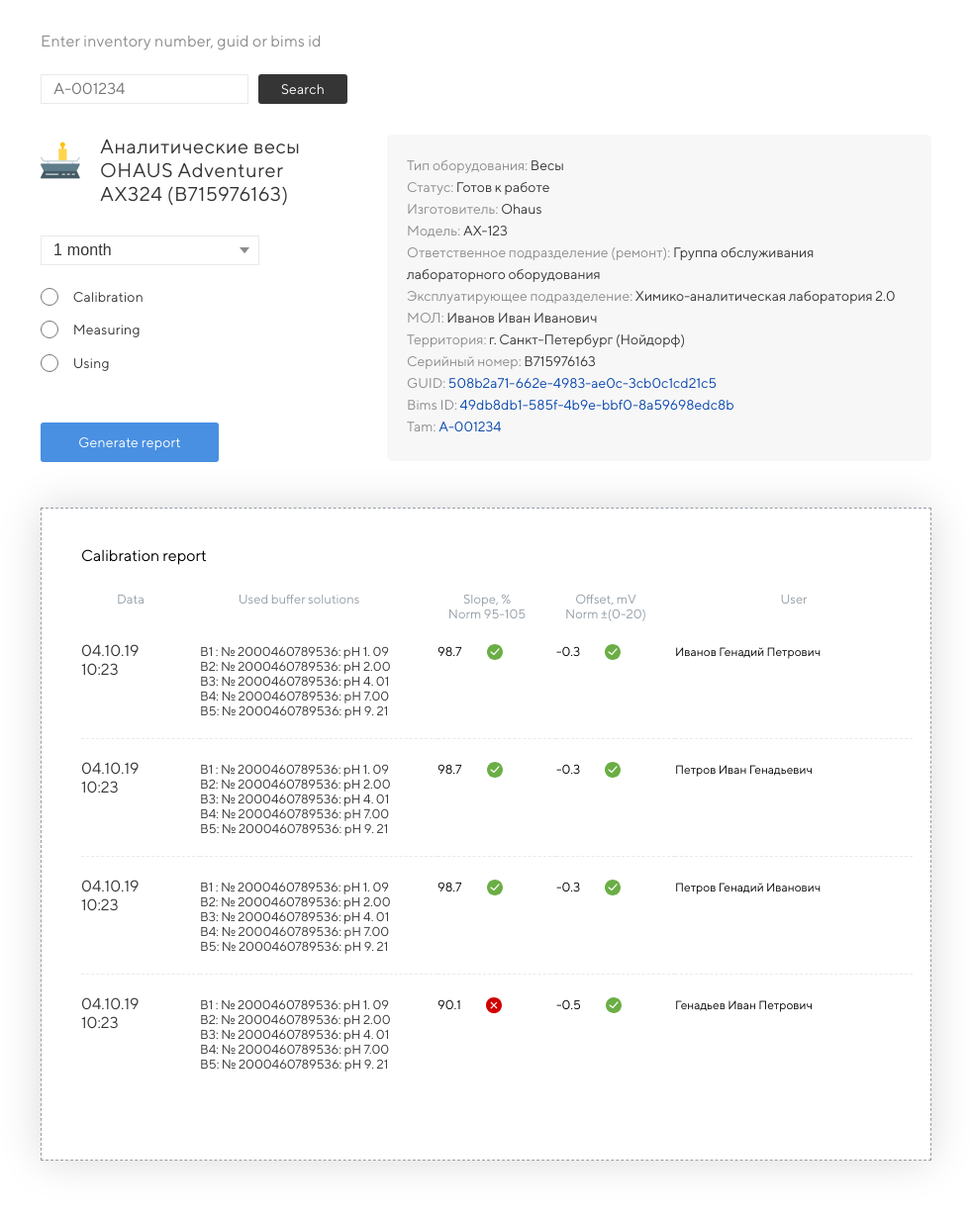
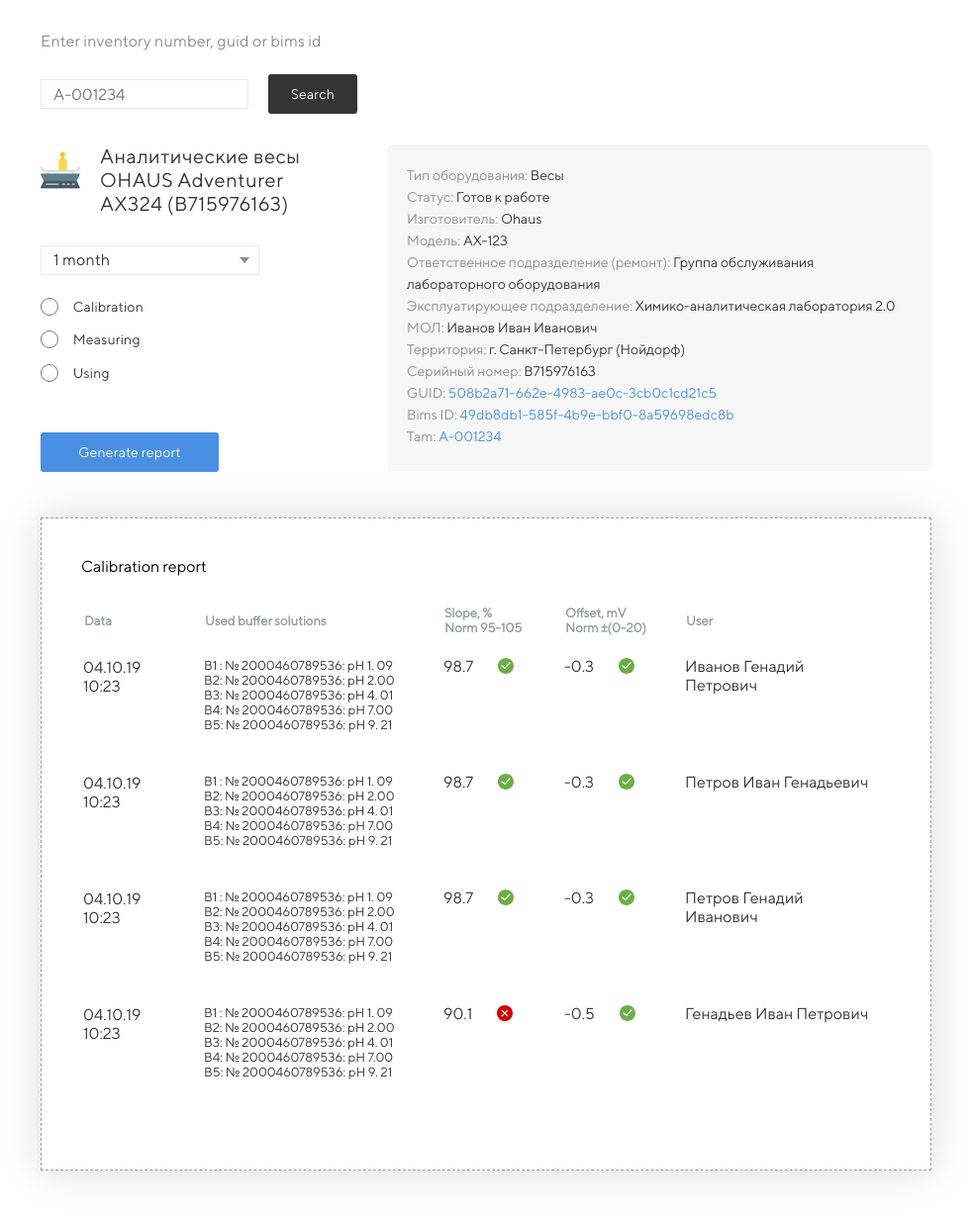
Before and after one commit to ibiach/biocard_task, a website: page index.html in a window 1280 px wide. Shown: the whole page at 99% size, without its empty margins (149-1130 px from the left). Drawn offline with Linux system fonts and the light colour scheme; files whose address does not match are found by name.

Commit message:
adding classes

```diff
--- a/css/device.css
+++ b/css/device.css
@@ -23,19 +23,17 @@
 	font-size: 20px;
 	line-height: 24px;
 	letter-spacing: 0.5px;
-	font-feature-settings: 'pnum' on, 'lnum' on;
 }
 
 .content-pic {
 	max-width: 40px;
-	padding-top: 6px;
-	padding-right: 20px;
+	margin-top: 6px;
+	margin-right: 20px;
 }
 
 .option > input {
 	width: 18px;
 	height: 18px;
-	margin: 0;
 }
 
 .months {
@@ -46,7 +44,7 @@
 	margin-bottom: 20px;
 	padding-left: 12px;
 	color: #353535;
-	font-weight: normal;
+	font-weight: 6000;
 	font-size: 16px;
 	line-height: 24px;
 	letter-spacing: 0.16px;
@@ -55,17 +53,17 @@
 	background-position-x: 200px;
 	border: 1px solid #e9e9e9;
 	border-radius: 0;
+	cursor: pointer;
 	appearance: none;
-	font-feature-settings: 'pnum' on, 'lnum' on;
 }
 
 .form__report-options {
+	margin-bottom: 50px;
 	color: #353535;
 	font-weight: normal;
 	font-size: 14px;
 	line-height: 20px;
 	letter-spacing: 0.16px;
-	font-feature-settings: 'pnum' on, 'lnum' on;
 }
 
 .option {
@@ -76,21 +74,12 @@
 label {
 	padding-left: 12px;
 	vertical-align: middle;
+	cursor: pointer;
 }
 
-.submit > input {
+.form__report-btn {
 	width: 180px;
-	height: 40px;
-	margin-top: 38px;
-	color: #fff;
-	font-weight: 500;
-	font-size: 14px;
-	line-height: 24px;
-	letter-spacing: 0.16px;
 	background: #4990e2;
-	border: none;
-	border-radius: 3px;
-	font-feature-settings: 'pnum' on, 'lnum' on;
 }
 
 .container__content-info {
@@ -111,7 +100,7 @@
 }
 
 .content-info_blue {
-	color: #0645ad;
+	color: #4990e2;
 }
 
 .content-info_black {
--- a/css/header.css
+++ b/css/header.css
@@ -2,16 +2,18 @@
 	width: 100%;
 }
 
-.filter {
+.header__filter {
 	display: flex;
-	height: 30px;
+	height: 40px;
 }
 
-.filter-text {
+.header__filter-text {
 	display: inline-block;
 	box-sizing: border-box;
 	width: 210px;
-	margin-right: 10px;
+	height: 30px;
+	margin: 5px 0;
+	margin-right: 20px;
 	padding: 0 10px 0 12px;
 	font-weight: normal;
 	font-size: 16px;
@@ -20,19 +22,12 @@
 	border: 1px solid #e9e9e9;
 }
 
-.filter-btn {
-	display: flex;
-	align-items: center;
-	justify-content: center;
-	box-sizing: border-box;
+.header__filter-btn {
 	width: 90px;
-	color: #fff;
-	font-weight: 500;
-	font-size: 14px;
-	line-height: 24px;
-	letter-spacing: 0.16px;
 	background: #353535;
-	border: none;
-	border-radius: 3px;
-	font-feature-settings: 'pnum' on, 'lnum' on;
 }
+
+.btn:hover {
+	opacity: 85%;
+	transition: 0.2s;
+}
--- /dev/null
+++ b/css/index.css
@@ -0,0 +1,5 @@
+@import url('./normalize.css');
+@import url('./style.css');
+@import url('./header.css');
+@import url('./device.css');
+@import url('./table.css');
--- a/css/reset.css
+++ /dev/null
@@ -1,135 +0,0 @@
-/* http://meyerweb.com/eric/tools/css/reset/
-   v2.0 | 20110126
-   License: none (public domain)
-*/
-
-html,
-body,
-div,
-span,
-applet,
-object,
-iframe,
-h1,
-h2,
-h3,
-h4,
-h5,
-h6,
-p,
-blockquote,
-pre,
-a,
-abbr,
-acronym,
-address,
-big,
-cite,
-code,
-del,
-dfn,
-em,
-img,
-ins,
-kbd,
-q,
-s,
-samp,
-small,
-strike,
-strong,
-sub,
-sup,
-tt,
-var,
-b,
-u,
-i,
-center,
-dl,
-dt,
-dd,
-ol,
-ul,
-li,
-fieldset,
-form,
-label,
-legend,
-table,
-caption,
-tbody,
-tfoot,
-thead,
-tr,
-th,
-td,
-article,
-aside,
-canvas,
-details,
-embed,
-figure,
-figcaption,
-footer,
-header,
-hgroup,
-menu,
-nav,
-output,
-ruby,
-section,
-summary,
-time,
-mark,
-audio,
-video {
-	margin: 0;
-	padding: 0;
-	font: inherit;
-	font-size: 100%;
-	vertical-align: baseline;
-	border: 0;
-}
-
-/* HTML5 display-role reset for older browsers */
-article,
-aside,
-details,
-figcaption,
-figure,
-footer,
-header,
-hgroup,
-menu,
-nav,
-section {
-	display: block;
-}
-
-body {
-	line-height: 1;
-}
-
-ol,
-ul {
-	list-style: none;
-}
-
-blockquote,
-q {
-	quotes: none;
-}
-
-blockquote::before,
-blockquote::after,
-q::before,
-q::after {
-	content: '';
-	content: none;
-}
-
-table {
-	border-collapse: collapse;
-	border-spacing: 0;
-}
--- a/css/style.css
+++ b/css/style.css
@@ -1,18 +1,18 @@
 @font-face {
-	font-weight: 400;
+	font-weight: 400, 500;
 	font-family: 'TT Norms';
 	font-style: normal;
 	src: local('TT Norms');
 	src: url('/assets/fonts/TTNorms-Regular.woff2') format('woff2');
-	src: url('/assets/fonts/TTNorms-Regular.woff') format('woff');
 }
 
 html,
 body,
 input,
-button {
+button,
+p {
+	margin: 0;
 	font-family: 'TT Norms', sans-serif;
-	font-style: normal;
 }
 
 .container {
@@ -28,5 +28,19 @@
 	font-size: 16px;
 	line-height: 24px;
 	letter-spacing: 0.16px;
-	font-feature-settings: 'pnum' on, 'lnum' on;
 }
+
+.btn {
+	align-items: center;
+	justify-content: center;
+	box-sizing: border-box;
+	height: 40px;
+	color: #fff;
+	font-weight: 500;
+	font-size: 14px;
+	line-height: 24px;
+	letter-spacing: 0.16px;
+	border: none;
+	border-radius: 3px;
+	cursor: pointer;
+}
--- a/css/table.css
+++ b/css/table.css
@@ -9,20 +9,17 @@
 	box-shadow: 0 0 40px rgb(0 0 0 / 15%);
 }
 
-table {
+.report__info {
 	box-sizing: border-box;
 }
 
-caption {
+.report__info__title {
 	text-align: left;
 }
 
 tr {
+	text-align: left;
 	border-bottom: 1px dashed #e9e9e9;
-}
-
-tr:first-child {
-	border: none;
 }
 
 tr:last-child {
@@ -39,77 +36,56 @@
 td {
 	padding: 20px 0;
 	padding-right: 20px;
+	color: #353535;
+	vertical-align: top;
+}
+
+.report__info__time {
+	min-width: 100px;
+}
+
+.report__info__time-text {
+	font-size: 16px;
+	line-height: 19px;
+}
+
+.report__info__buffer {
+	min-width: 220px;
+}
+
+.report__info__buffer-text {
 	font-size: 13px;
 	line-height: 15px;
 }
 
-th:nth-child(1) {
-	min-width: 100px;
-	padding-right: 20px;
-}
-
-th:nth-child(2) {
-	min-width: 200px;
-	padding-right: 40px;
-}
-
-th:nth-child(3) {
-	min-width: 100px;
-	padding-right: 20px;
-}
-
-th:nth-child(4) {
-	min-width: 100px;
-	padding-right: 20px;
-}
-
-th:nth-child(5) {
-	min-width: 220px;
-}
-
-td:nth-child(1) {
-	max-width: 100px;
-	color: #353535;
-	font-size: 16px;
-	line-height: 19px;
-}
-
-td:nth-child(2) {
-	min-width: 200px;
-	color: #353535;
-	font-size: 13px;
-	line-height: 15px;
-}
-
-td:nth-child(3) {
+.report__info__slope {
 	position: relative;
 	min-width: 100px;
 }
 
-td:nth-child(3)::after {
+.report__info__offset {
+	position: relative;
+	min-width: 100px;
+}
+
+.report__info__user {
+	min-width: 180px;
+}
+
+.report__info__user-text {
+	font-weight: normal;
+	font-size: 12px;
+	font-style: normal;
+	line-height: 14px;
+}
+
+.correct::after {
 	position: absolute;
 	padding-left: 25px;
 	content: url('/assets/img/Vector.svg');
 }
 
-td:nth-child(4) {
-	position: relative;
-	min-width: 100px;
-}
-
-td:nth-child(4)::after {
-	position: absolute;
-	padding-left: 25px;
-	content: url('/assets/img/Vector.svg');
-}
-
-td:nth-child(5) {
-	min-width: 220px;
-	font-weight: normal;
-	font-size: 12px;
-}
-
-#incorrect::after {
+.incorrect::after {
 	position: absolute;
 	padding-left: 25px;
 	content: url('/assets/img/Vector2.svg');
--- a/index.html
+++ b/index.html
@@ -4,27 +4,26 @@
 		<meta charset="UTF-8" />
 		<meta http-equiv="X-UA-Compatible" content="IE=edge" />
 		<meta name="viewport" content="width=device-width, initial-scale=1.0" />
-		<link rel="stylesheet" href="./css/reset.css" />
-		<link rel="stylesheet" href="./css/style.css" />
-		<link rel="stylesheet" href="./css/header.css" />
-		<link rel="stylesheet" href="./css/device.css" />
-		<link rel="stylesheet" href="./css/table.css" />
+		<link rel="stylesheet" href="/css/index.css" />
 
 		<title>Biocard</title>
 	</head>
 	<body>
 		<!-- Header start -->
-		<header class="container">
-			<p>Enter inventory number, guid or bims id</p>
-			<form class="filter">
-				<input type="text" class="filter-text" placeholder="A-001234" />
-				<input type="submit" class="filter-btn" value="Search" />
+		<header class="header">
+			<div class="container">
+				<p class="header__title">Enter inventory number, guid or bims id</p>
+				<form class="header__filter">
+					<input type="text" class="header__filter-text" placeholder="A-001234" />
+					<button type="submit" class="header__filter-btn btn">Search</button>
 				</form>
+			</div>
 		</header>
 		<!-- Header end -->
 
 		<!-- Section start -->
-		<section class="container">
+		<section class="device-info">
+			<div class="container">
 				<div class="container__content">
 					<div class="container__content-options">
 						<div class="content-name">
@@ -47,20 +46,22 @@
 
 								<div class="form__report-options">
 									<p class="option">
-									<input type="radio" name="option" />
-									<label for="option">Calibration</label>
+										<input type="radio" name="option" id="option1" />
+										<label for="option1">Calibration</label>
 									</p>
 									<p class="option">
-									<input type="radio" name="option" />
-									<label for="option">Measuring</label>
+										<input type="radio" name="option" id="option2" />
+										<label for="option2">Measuring</label>
 									</p>
 									<p class="option">
-									<input type="radio" name="option" />
-									<label for="option">Using</label>
+										<input type="radio" name="option" id="option3" />
+										<label for="option3">Using</label>
 									</p>
 								</div>
-							<div class="form__report submit">
-								<input type="submit" value="Generate report" />
+								<div class="form__report">
+									<button type="submit" class="form__report-btn btn">
+										Generate report
+									</button>
 								</div>
 							</form>
 						</div>
@@ -95,22 +96,25 @@
 							>
 						</p>
 						<p>
-						Bims ID:<span class="content-info_blue">
+							Bims ID:
+							<span class="content-info_blue">
 								49db8db1-585f-4b9e-bbf0-8a59698edc8b</span
 							>
 						</p>
 						<p>Tam: <span class="content-info_blue"> А-001234</span></p>
 					</div>
 				</div>
+			</div>
 		</section>
 
-		<section class="container">
+		<section class="calibration-info">
+			<div class="container">
 				<div class="report">
-				<table>
-					<caption>
+					<table class="report__info">
+						<caption class="report__info__title">
 							Calibration report
 						</caption>
-					<tbody>
+						<thead>
 							<tr>
 								<th>Data</th>
 								<th>Used buffer solutions</th>
@@ -124,72 +128,125 @@
 								</th>
 								<th>User</th>
 							</tr>
+						</thead>
+						<tbody>
 							<tr>
-							<td>
+								<td class="report__info__time">
+									<p class="report__info__time-text">
 										04.10.19 <br />
 										10:23
+									</p>
 								</td>
-							<td>
-								<p>В1 : № 2000460789536: pH 1. 09</p>
-								<p>В2: № 2000460789536: pH 2.00</p>
-								<p>В3: № 2000460789536: pH 4. 01</p>
-								<p>В4: № 2000460789536: pH 7.00</p>
-								<p>В5: № 2000460789536: pH 9. 21</p>
+								<td class="report__info__buffer">
+									<p class="report__info__buffer-text">
+										В1 : № 2000460789536: pH 1. 09
+									</p>
+									<p class="report__info__buffer-text">
+										В2: № 2000460789536: pH 2.00
+									</p>
+									<p class="report__info__buffer-text">
+										В3: № 2000460789536: pH 4. 01
+									</p>
+									<p class="report__info__buffer-text">
+										В4: № 2000460789536: pH 7.00
+									</p>
+									<p class="report__info__buffer-text">
+										В5: № 2000460789536: pH 9. 21
+									</p>
+									<!-- </td> -->
 								</td>
-							<td>98.7</td>
-							<td>-0.3</td>
-							<td>Иванов Генадий Петрович</td>
+
+								<td class="report__info__slope correct">98.7</td>
+								<td class="report__info__offset correct">-0.3</td>
+								<td class="report__info__user">Иванов Генадий Петрович</td>
 							</tr>
 							<tr>
-							<td>
+								<td class="report__info__time">
+									<p class="report__info__time-text">
 										04.10.19 <br />
 										10:23
+									</p>
 								</td>
-							<td>
-								<p>В1 : № 2000460789536: pH 1. 09</p>
-								<p>В2: № 2000460789536: pH 2.00</p>
-								<p>В3: № 2000460789536: pH 4. 01</p>
-								<p>В4: № 2000460789536: pH 7.00</p>
-								<p>В5: № 2000460789536: pH 9. 21</p>
+								<td class="report__info__buffer">
+									<p class="report__info__buffer-text">
+										В1 : № 2000460789536: pH 1. 09
+									</p>
+									<p class="report__info__buffer-text">
+										В2: № 2000460789536: pH 2.00
+									</p>
+									<p class="report__info__buffer-text">
+										В3: № 2000460789536: pH 4. 01
+									</p>
+									<p class="report__info__buffer-text">
+										В4: № 2000460789536: pH 7.00
+									</p>
+									<p class="report__info__buffer-text">
+										В5: № 2000460789536: pH 9. 21
+									</p>
 								</td>
-							<td>98.7</td>
-							<td>-0.3</td>
-							<td>Петров Иван Генадьевич</td>
+								<td class="report__info__slope correct">98.7</td>
+								<td class="report__info__offset correct">-0.3</td>
+								<td class="report__info__user">Петров Иван Генадьевич</td>
 							</tr>
 							<tr>
-							<td>
+								<td class="report__info__time">
+									<p class="report__info__time-text">
 										04.10.19 <br />
 										10:23
+									</p>
 								</td>
-							<td>
-								<p>В1 : № 2000460789536: pH 1. 09</p>
-								<p>В2: № 2000460789536: pH 2.00</p>
-								<p>В3: № 2000460789536: pH 4. 01</p>
-								<p>В4: № 2000460789536: pH 7.00</p>
-								<p>В5: № 2000460789536: pH 9. 21</p>
+								<td class="report__info__buffer">
+									<p class="report__info__buffer-text">
+										В1 : № 2000460789536: pH 1. 09
+									</p>
+									<p class="report__info__buffer-text">
+										В2: № 2000460789536: pH 2.00
+									</p>
+									<p class="report__info__buffer-text">
+										В3: № 2000460789536: pH 4. 01
+									</p>
+									<p class="report__info__buffer-text">
+										В4: № 2000460789536: pH 7.00
+									</p>
+									<p class="report__info__buffer-text">
+										В5: № 2000460789536: pH 9. 21
+									</p>
 								</td>
-							<td>98.7</td>
-							<td>-0.3</td>
-							<td>Петров Генадий Иванович</td>
+								<td class="report__info__slope correct">98.7</td>
+								<td class="report__info__offset correct">-0.3</td>
+								<td class="report__info__user">Петров Генадий Иванович</td>
 							</tr>
 							<tr>
-							<td>
+								<td class="report__info__time">
+									<p class="report__info__time-text">
 										04.10.19 <br />
 										10:23
+									</p>
 								</td>
-							<td>
-								<p>В1 : № 2000460789536: pH 1. 09</p>
-								<p>В2: № 2000460789536: pH 2.00</p>
-								<p>В3: № 2000460789536: pH 4. 01</p>
-								<p>В4: № 2000460789536: pH 7.00</p>
-								<p>В5: № 2000460789536: pH 9. 21</p>
+								<td class="report__info__buffer">
+									<p class="report__info__buffer-text">
+										В1 : № 2000460789536: pH 1. 09
+									</p>
+									<p class="report__info__buffer-text">
+										В2: № 2000460789536: pH 2.00
+									</p>
+									<p class="report__info__buffer-text">
+										В3: № 2000460789536: pH 4. 01
+									</p>
+									<p class="report__info__buffer-text">
+										В4: № 2000460789536: pH 7.00
+									</p>
+									<p class="report__info__buffer-text">
+										В5: № 2000460789536: pH 9. 21
+									</p>
 								</td>
-							<td id="incorrect">90.1</td>
-							<td>-0.5</td>
-							<td>Генадьев Иван Петрович</td>
+								<td class="report__info__slope incorrect">90.1</td>
+								<td class="report__info__offset correct">-0.5</td>
+								<td class="report__info__user">Генадьев Иван Петрович</td>
 							</tr>
 						</tbody>
 					</table>
+				</div>
 			</div>
 		</section>
 		<!-- Section end -->
--- a/package.json
+++ b/package.json
@@ -1,5 +1,6 @@
 {
 	"devDependencies": {
+		"prettier": "^2.4.1",
 		"stylelint": "^14.0.1",
 		"stylelint-config-prettier": "^9.0.3",
 		"stylelint-config-rational-order": "^0.1.2",
@@ -16,8 +17,5 @@
 	"name": "biocard",
 	"version": "1.0.0",
 	"main": "index.js",
-	"license": "MIT",
-	"dependencies": {
-		"prettier": "2.4.1"
-	}
+	"license": "MIT"
 }
```
Also changed, not shown: css/normalize.css (added), 2 other files. Lines whose indentation alone changed are shown as unchanged.
